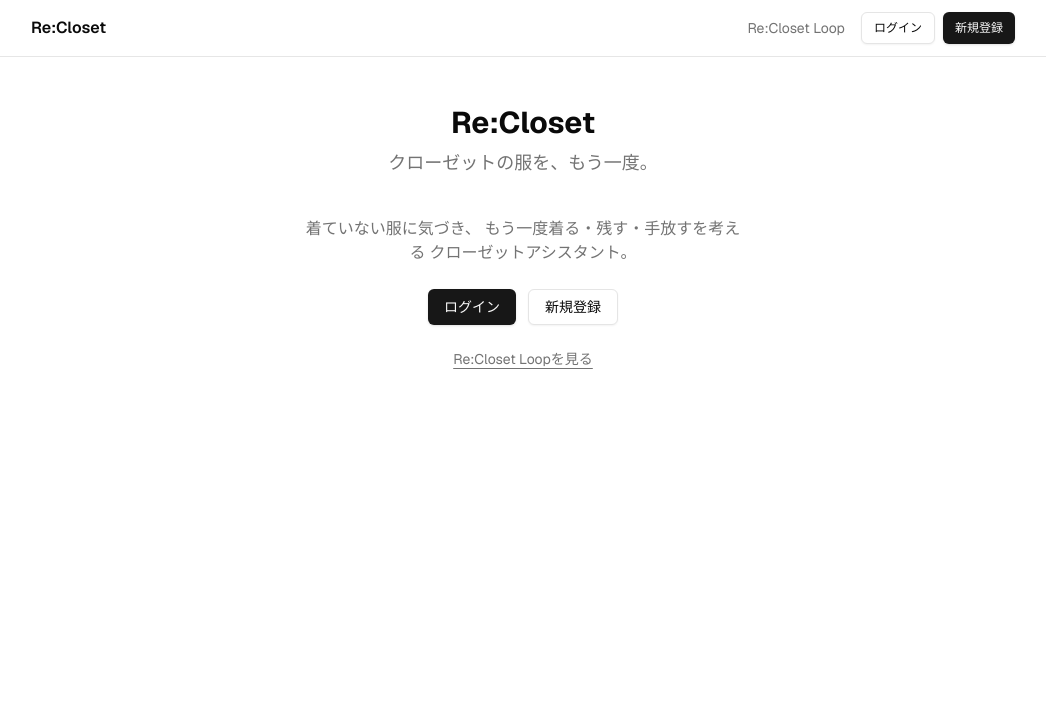
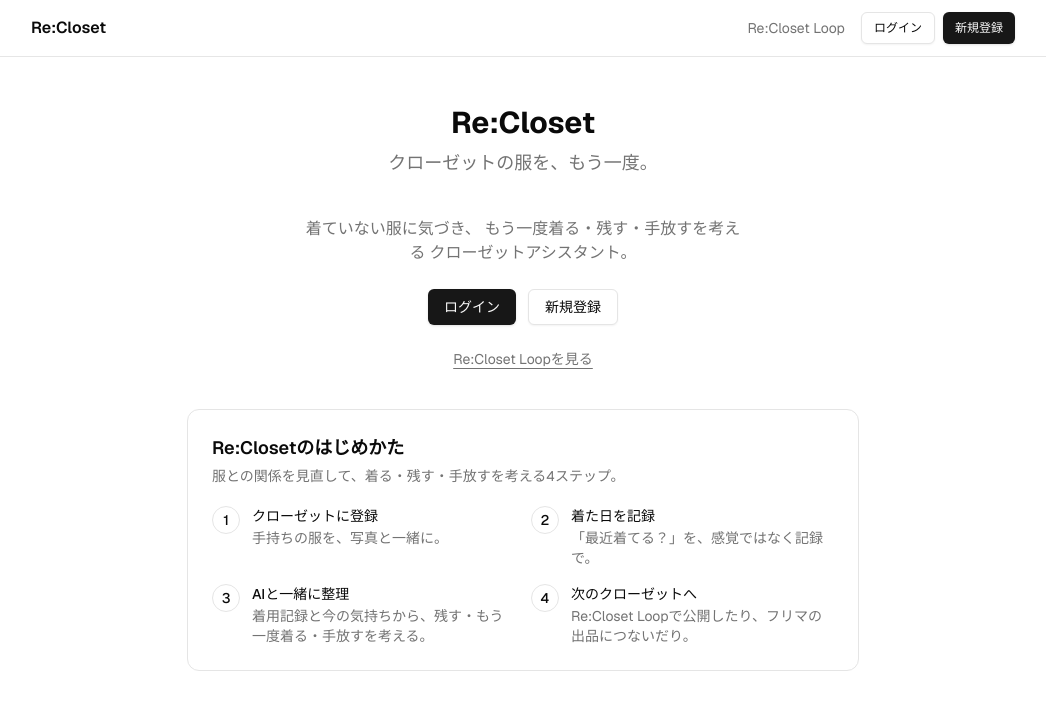
Before and after one commit to marochanchan/recloset, a Next.js app: page / in a window 1280 px wide. Shown: the top 710 px of the page, without its empty margins (117-1163 px from the left). Built offline with nearby package versions, Linux system fonts and the light colour scheme; no server answers.

Commit message:
feat: add onboarding guide
Co-Authored-By: Claude Opus 5.5 <noreply@anthropic.com>

```diff
--- a/app/page.tsx
+++ b/app/page.tsx
@@ -1,4 +1,5 @@
 import { ClosetSummary } from "@/components/closet-summary";
+import { OnboardingSteps } from "@/components/onboarding-steps";
 import { SiteHeader } from "@/components/site-header";
 import { TodayReTryCard } from "@/components/today-re-try-card";
 import { Button } from "@/components/ui/button";
@@ -23,7 +24,7 @@ async function HomeContent() {
 
   if (!user) {
     return (
-      <div className="flex flex-col items-center gap-6 text-center">
+      <div className="flex w-full flex-col items-center gap-6 text-center">
         <p className="max-w-md text-muted-foreground">
           着ていない服に気づき、
           もう一度着る・残す・手放すを考える
@@ -43,6 +44,7 @@ async function HomeContent() {
         >
           Re:Closet Loopを見る
         </Link>
+        <OnboardingSteps className="mt-4 max-w-2xl" />
       </div>
     );
   }
@@ -90,8 +92,15 @@ async function HomeContent() {
     }
   }
 
+  // 件数の取得に成功し、かつ0件のときだけ初回向けの案内を出す
+  // （取得失敗を0件扱いして既存ユーザーに表示しないため）
+  const isClosetEmpty = !totalResult.error && totalResult.count === 0;
+
   return (
     <div className="flex w-full max-w-3xl flex-col gap-10">
+      {isClosetEmpty ? (
+        <OnboardingSteps showRegisterCta />
+      ) : (
         <section className="flex flex-col gap-3">
           <h2 className="text-lg font-semibold">今日のRe:try</h2>
           {reTryItem ? (
@@ -113,6 +122,7 @@ async function HomeContent() {
             </Card>
           )}
         </section>
+      )}
 
       <section className="flex flex-col gap-3">
         <h2 className="text-lg font-semibold">クローゼットサマリー</h2>
--- a/app/protected/items/page.tsx
+++ b/app/protected/items/page.tsx
@@ -23,9 +23,15 @@ async function ClothingItemsList() {
 
   if (items.length === 0) {
     return (
-      <p className="text-sm text-muted-foreground">
-        まだ登録された服がありません。「服を登録」から追加してください。
-      </p>
+      <div className="flex flex-col items-center gap-3 rounded-lg border border-dashed px-4 py-10 text-center">
+        <p className="font-medium">まだ服が登録されていません</p>
+        <p className="text-sm text-muted-foreground">
+          手持ちの服を登録すると、ここに並びます。
+        </p>
+        <Button asChild variant="outline" size="sm">
+          <Link href="/protected/items/new">服を登録する</Link>
+        </Button>
+      </div>
     );
   }
 
--- /dev/null
+++ b/components/onboarding-steps.tsx
@@ -0,0 +1,87 @@
+import { Button } from "@/components/ui/button";
+import { cn } from "@/lib/utils";
+import Link from "next/link";
+
+// Re:Closetの基本体験（登録 → 記録 → 整理 → 次へ）を4ステップで説明する。
+// 未ログインのトップと、ログイン中で服が0件のトップで使う。
+// ページ側のレイアウトに依存しないよう、幅の上限等はclassNameで渡す。
+
+const STEPS = [
+  {
+    title: "クローゼットに登録",
+    description: "手持ちの服を、写真と一緒に。",
+  },
+  {
+    title: "着た日を記録",
+    description: "「最近着てる？」を、感覚ではなく記録で。",
+  },
+  {
+    title: "AIと一緒に整理",
+    description:
+      "着用記録と今の気持ちから、残す・もう一度着る・手放すを考える。",
+  },
+  {
+    title: "次のクローゼットへ",
+    description: "Re:Closet Loopで公開したり、フリマの出品につないだり。",
+  },
+] as const;
+
+type OnboardingStepsProps = {
+  /** ログイン中・服0件のときtrue。「最初の服を登録する」と補足を表示する */
+  showRegisterCta?: boolean;
+  className?: string;
+};
+
+export function OnboardingSteps({
+  showRegisterCta = false,
+  className,
+}: OnboardingStepsProps) {
+  return (
+    <section
+      aria-labelledby="onboarding-steps-title"
+      className={cn(
+        "flex w-full flex-col gap-5 rounded-xl border bg-card p-5 text-left sm:p-6",
+        className,
+      )}
+    >
+      <div className="flex flex-col gap-1">
+        <h2 id="onboarding-steps-title" className="text-lg font-semibold">
+          Re:Closetのはじめかた
+        </h2>
+        <p className="text-sm text-muted-foreground">
+          服との関係を見直して、着る・残す・手放すを考える4ステップ。
+        </p>
+      </div>
+
+      <ol className="grid gap-4 sm:grid-cols-2">
+        {STEPS.map((step, index) => (
+          <li key={step.title} className="flex gap-3">
+            <span
+              aria-hidden="true"
+              className="flex h-7 w-7 shrink-0 items-center justify-center rounded-full border text-sm font-medium"
+            >
+              {index + 1}
+            </span>
+            <div className="flex min-w-0 flex-col gap-0.5">
+              <p className="text-sm font-medium">{step.title}</p>
+              <p className="text-sm text-muted-foreground">
+                {step.description}
+              </p>
+            </div>
+          </li>
+        ))}
+      </ol>
+
+      {showRegisterCta && (
+        <div className="flex flex-col gap-3 border-t pt-4">
+          <Button asChild className="w-full sm:w-fit">
+            <Link href="/protected/items/new">最初の服を登録する</Link>
+          </Button>
+          <p className="text-xs text-muted-foreground">
+            着用記録・AI診断・Loopへの公開は、服を登録したあとの詳細ページから行えます。
+          </p>
+        </div>
+      )}
+    </section>
+  );
+}
```
Lines whose indentation alone changed are shown as unchanged.
